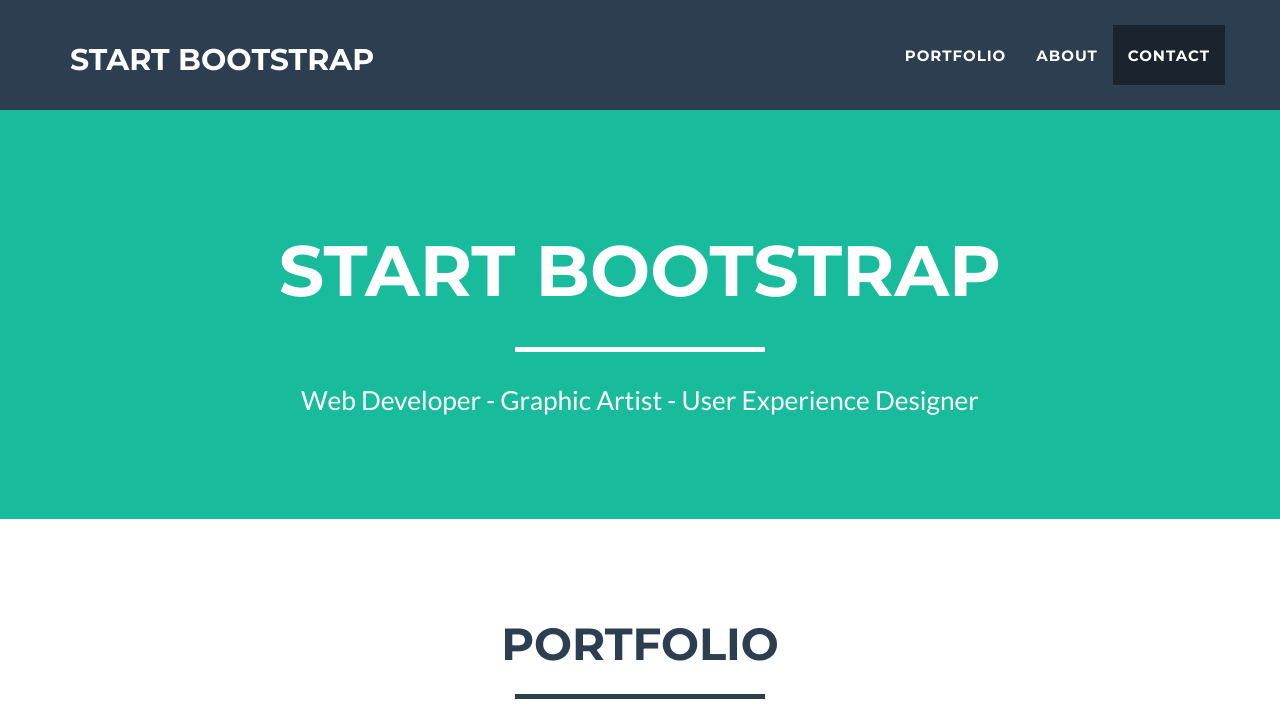
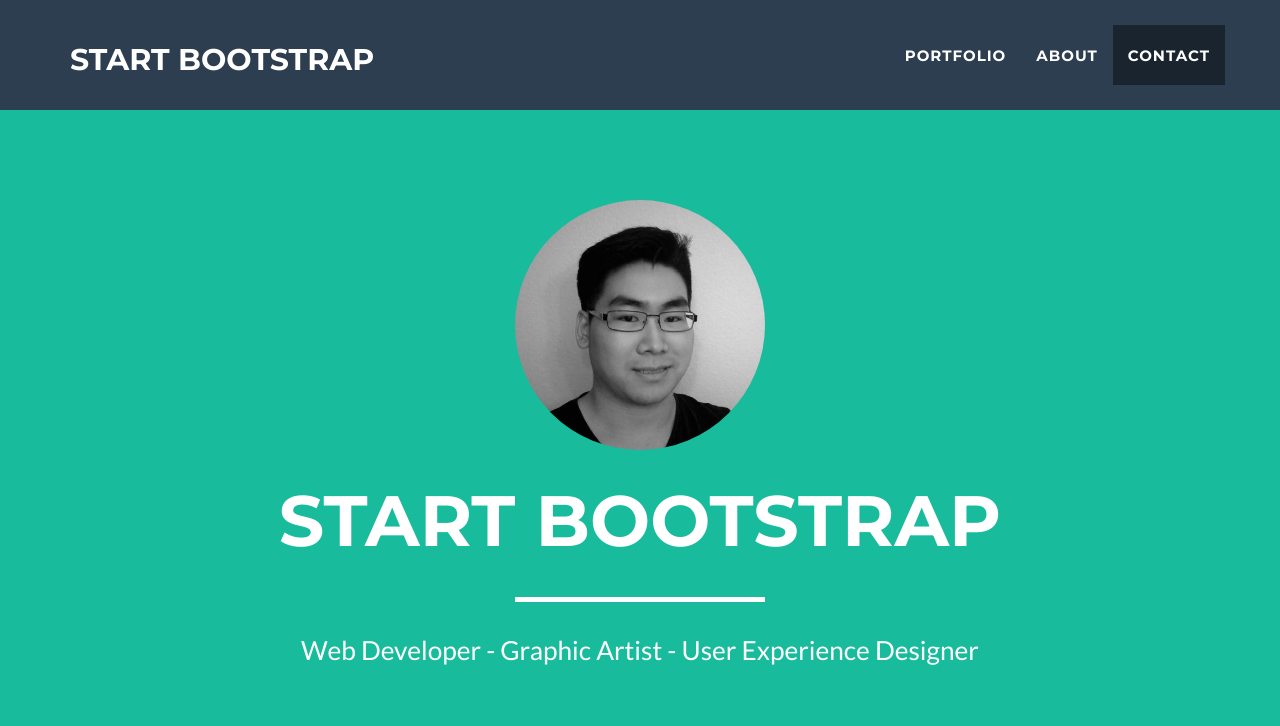
Before and after one commit to alexhgian/old.alexhgian.github.io, a plain HTML site: page index.html in a window 1280 px wide. Shown: the top 726 px of the page. Drawn offline with nearby package versions, Linux system fonts and the light colour scheme.

Commit message:
Added Image CSS

```diff
--- a/css/freelancer.css
+++ b/css/freelancer.css
@@ -404,7 +404,16 @@ footer .footer-below {
     -webkit-box-shadow: none;
     box-shadow: none;
 }
+.portfolio-img-circluar {
 
+	width: 250px;
+	height: 250px;
+	border-radius: 150px;
+	-webkit-border-radius: 150px;
+	-moz-border-radius: 150px;
+
+
+}
 .portfolio-modal .modal-content h2 {
     margin: 0;
     font-size: 3em;
--- a/index.html
+++ b/index.html
@@ -74,7 +74,7 @@
         <div class="container">
             <div class="row">
                 <div class="col-lg-12">
-                    <img class="img-responsive" src="img/profile.png" alt="">
+                    <img class="img-responsive portfolio-img-circluar" src="img/profile.jpeg" alt="">
                     <div class="intro-text">
                         <span class="name">Start Bootstrap</span>
                         <hr class="star-light">
```
